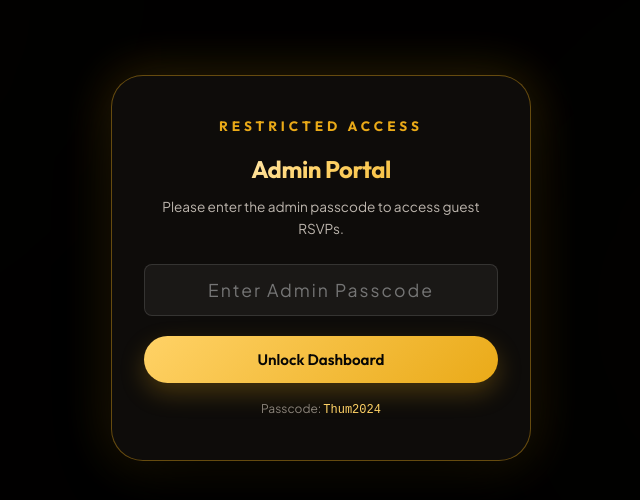
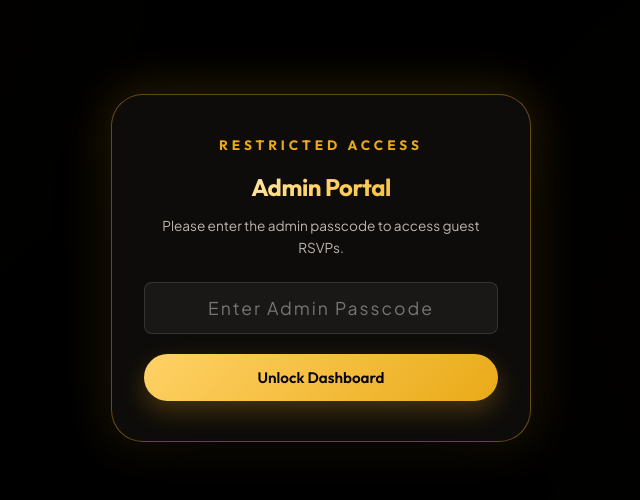
Before and after one commit to mohammednihal989-cell/reunion2026, a plain HTML site: page admin.html in a window 1280 px wide. Shown: the part 132-632 px from the top of the page, without its empty margins (319-959 px from the left). Drawn offline with Linux system fonts and the light colour scheme.

```diff
--- a/admin.html
+++ b/admin.html
@@ -26,7 +26,6 @@
         </div>
         <button type="submit" class="btn btn-primary" style="width: 100%;">Unlock Dashboard</button>
       </form>
-      <p style="font-size: 0.75rem; color: var(--text-muted); margin-top: 16px;">Passcode: <code style="color: var(--gold-light);">Thum2024</code></p>
     </div>
   </div>
 
```
